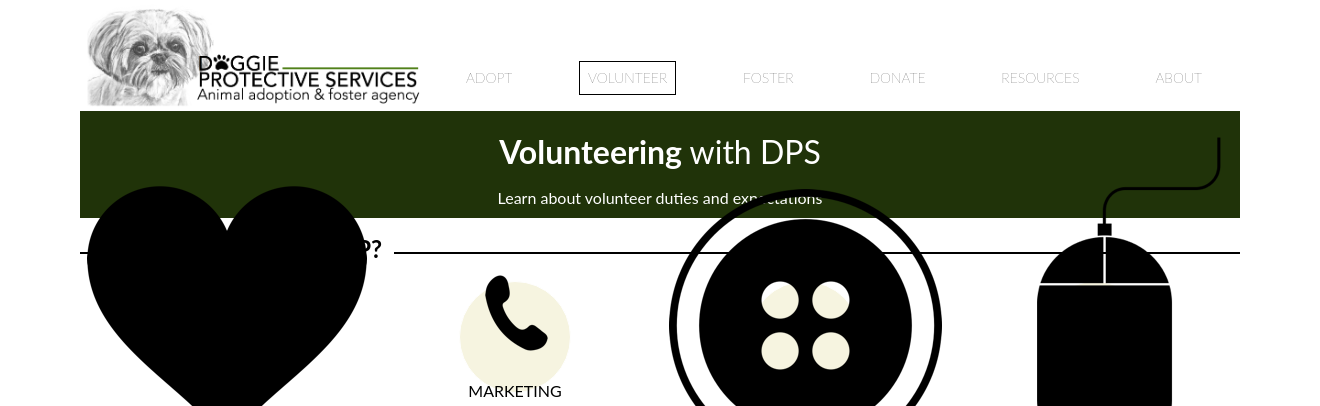
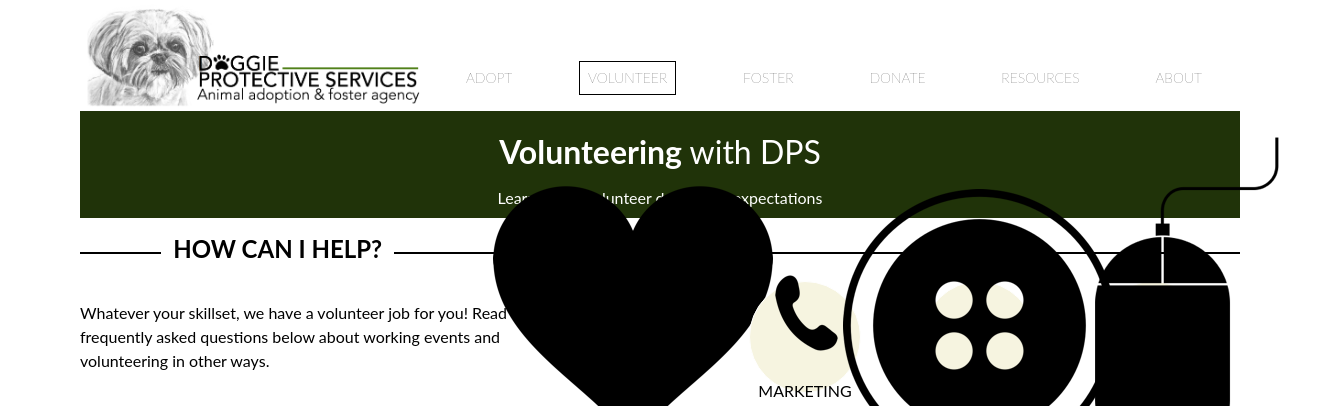
Before and after one commit to bernardchu/dps, a PHP site: page /volunteer/index.html in a window 1320 px wide; the page is wider, and only the part inside the window is pictured. Shown: the top 406 px of that part. Run offline with PHP 8.4, Linux system fonts and the light colour scheme; some libraries are stand-ins or nearby versions; some web fonts are replaced.

Commit message:
Add volunteer info details next to circles.

```diff
--- a/styles/volunteer.css
+++ b/styles/volunteer.css
@@ -37,7 +37,18 @@
   align-items: center;
 }
 
+.info-details {
+  flex: 40%;
+}
+
 .info-circle {
+  flex: 15%;
+  display: flex;
+  align-items: center;
+  justify-content: center;
+}
+
+.circle {
   display: flex;
   align-items: center;
   justify-content: center;
@@ -51,7 +62,7 @@
   background: rgb(246, 244, 224);
 }
 
-.info-circle:hover {
+.circle:hover {
   border-color: rgb(109, 147, 193);
 }
 
--- a/volunteer/index.html
+++ b/volunteer/index.html
@@ -32,21 +32,32 @@
     </div>
     <h2 class="subheading">How can I help?</h2>
     <div class="info">
+      <span class="info-details">
+        Whatever your skillset, we have a volunteer job for you! Read the frequently asked questions below about working events and volunteering in other ways.
+      </span>
       <span class="info-circle">
+        <div class="circle">
           <img src="../images/heart.png" alt="Heart" />
           <div>Must love dogs</div>
+        </div>
       </span>
       <span class="info-circle">
+        <div class="circle">
           <img src="../images/phone.png" alt="Phone" />
           <div>Marketing help</div>
+        </div>
       </span>
       <span class="info-circle">
+        <div class="circle">
           <img src="../images/button.png" alt="Button" />
           <div>Pet clothes</div>
+        </div>
       </span>
       <span class="info-circle">
+        <div class="circle">
           <img src="../images/mouse.png" alt="Mouse" />
           <div>Computer work</div>
+        </div>
       </span>
     </div>
     <h2 class="subheading">Volunteering at events</h2>
```
Lines whose indentation alone changed are shown as unchanged.
